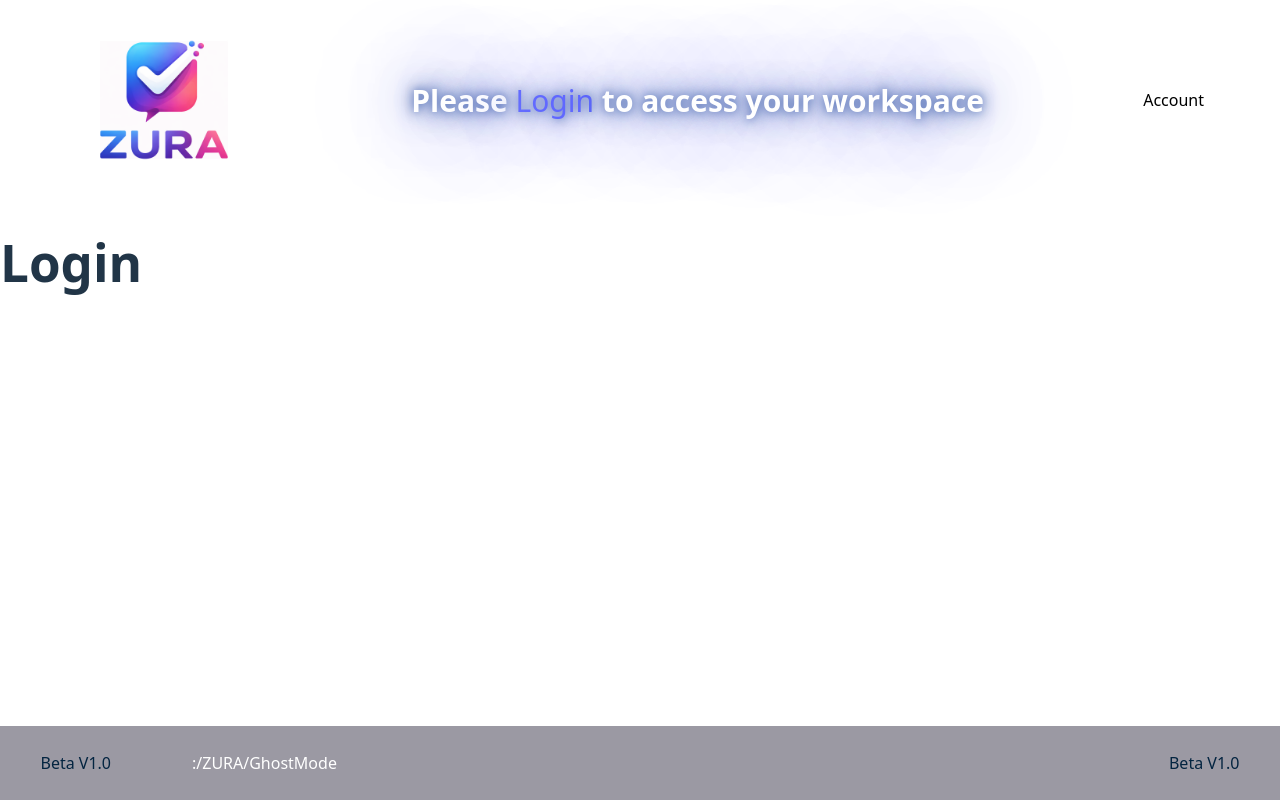
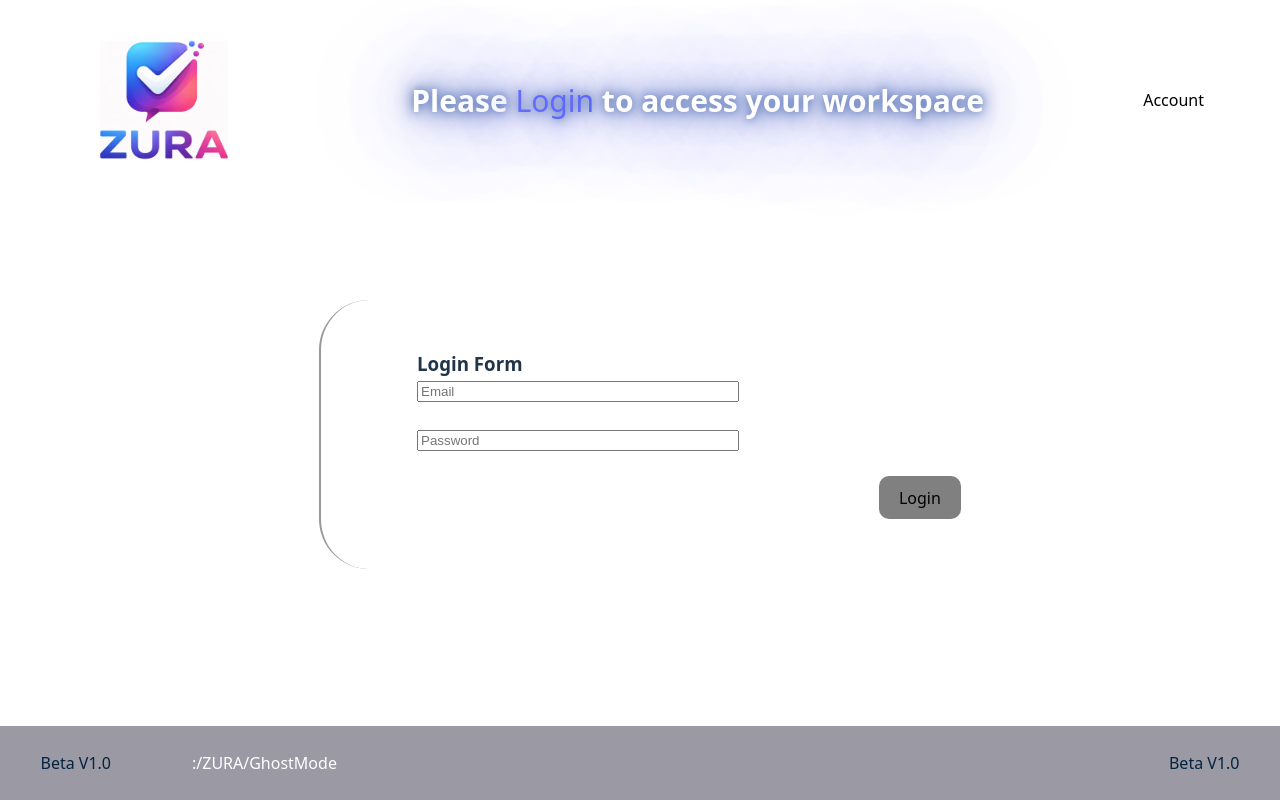
Before and after one commit to SPAWNKID19XX/ZURA, a React (Vite) app in the folder client/: page /login in a window 1280 px wide. Built offline with nearby package versions, Linux system fonts and the light colour scheme.

Commit message:
[ADD] login form  component

```diff
--- /dev/null
+++ b/client/src/components/login-form/LoginForm.module.css
@@ -0,0 +1,21 @@
+.form_title{
+    width: 70%;
+    margin: 0 auto;
+}
+
+form p {
+    width: 70%;
+    margin:  0  auto ;
+}
+
+form input {
+    width: 70%;
+    margin-bottom: 25px;
+}
+
+form button {
+    margin-left: auto;
+    display: flex;
+    background-color: gray;
+    border-radius: 10px;
+}
--- /dev/null
+++ b/client/src/components/login-form/LoginForm.tsx
@@ -0,0 +1,40 @@
+import { useState } from "react"
+import React from "react"
+import styles from "./LoginForm.module.css"
+
+
+
+
+export function LoginForm() {
+    const [email, setEmail] = useState<string>("");
+    const [password, setPassword] = useState<string>("");
+
+    const handleSubmit = (e: React.FormEvent<HTMLFormElement>) => {
+        console.log('============',e);
+        console.log("Data ready to send");
+        console.log("email: ", email);
+        console.log("pass: ", password);
+    }
+    return (
+        <form className={styles.form} onSubmit={handleSubmit}>
+            <h3 className={styles.form_title}>Login Form</h3>
+            <p>
+                <input
+                    type="email"
+                    placeholder="Email"
+                    onChange={(e) => setEmail(e.target.value)}
+                    required
+                />
+            </p>
+            <p>
+                <input
+                    type="password"
+                    placeholder="Password"
+                    onChange={(e) => setPassword(e.target.value)}
+                    required
+                />
+            </p>
+            <button type="submit">Login</button>
+        </form>
+    )
+}
--- a/client/src/pages/login-page/LoginPage.module.css
+++ b/client/src/pages/login-page/LoginPage.module.css
@@ -0,0 +1,7 @@
+.form_container{
+    border-left: 2px solid rgb(155, 151, 151);
+    width: 50%;
+    margin: 100px auto ;
+    padding: 50px 0;
+    border-radius: 50px;
+}
--- a/client/src/pages/login-page/LoginPage.tsx
+++ b/client/src/pages/login-page/LoginPage.tsx
@@ -1,5 +1,9 @@
+import { LoginForm } from "../../components/login-form/LoginForm"
+import styles from "./LoginPage.module.css"
 export function LoginPage() {
     return (
-        <h1>Login</h1>
+        <div className={styles.form_container}>
+            <LoginForm />
+        </div>
     )
 }
```
